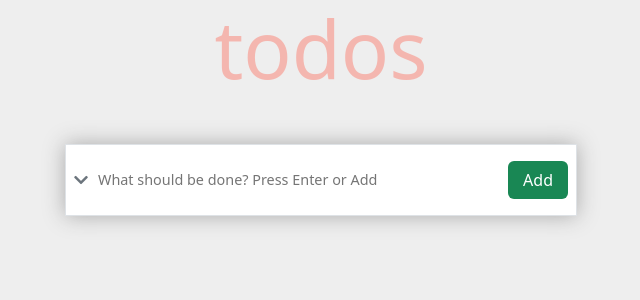
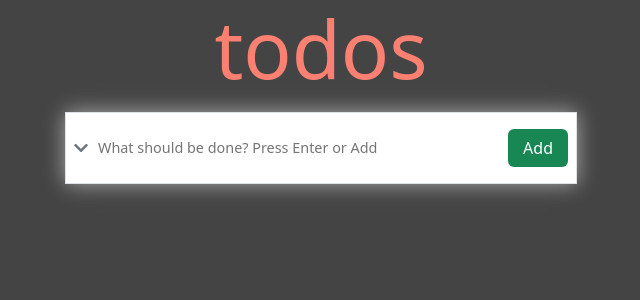
Before and after one commit to arman-ebrahimi/TodosApp, a React (Create React App) app: page / in a window 1280 px wide. Shown: the top 300 px of the page, without its empty margins (319-959 px from the left). Built offline with nearby package versions, Linux system fonts and the light colour scheme.

Commit message:
change some styles

```diff
--- a/src/App.css
+++ b/src/App.css
@@ -4,11 +4,10 @@
 
 .App {
   height: 100vh;
-  background-color: #eee;
+  background-color: #444;
 }
 .App h1 {
   color: salmon;
-  opacity: 0.5;
 }
 
 .todos {
--- a/src/App.js
+++ b/src/App.js
@@ -16,7 +16,7 @@ function App() {
 
   return (
     <div className="App">
-      <h1 className="display-1 mb-5 text-center">todos</h1>
+      <h1 className="display-1 mb-3 text-center">todos</h1>
       <Todos />
     </div>
   );
--- a/src/App.sass
+++ b/src/App.sass
@@ -9,10 +9,9 @@
   box-sizing: border-box
 .App
   height: 100vh
-  background-color: #eee
+  background-color: #444
   h1
     color: salmon
-    opacity: 0.5
 .todos
   width: 40%
   margin: 0 auto
--- a/src/Components/todoList.js
+++ b/src/Components/todoList.js
@@ -44,7 +44,9 @@ export const TodoList = ({list, showedList}) => {
                         <input type="text" className={`${editTodo.edit && editTodo.index === index ? "show-input" : "hide-input"} input`}
                                defaultValue={todo.text} onKeyUp={(e) => applyEdit(e, index)} />
                         <span className="text-todo">
-                            {showedList === "all" ? <span className={todo.completed ? "completed" : "active"} onClick={() => changeStatus(todo.id)}>&#10003;</span> : showedList === "active" ? <span className="fa fa-spinner pe-2"></span> : <span className="fa fa-check pe-2 text-secondary"></span>}
+                            {showedList === "all" ? <span className={todo.completed ? "completed" : "active"} onClick={() => changeStatus(todo.id)}>&#10003;</span>
+                                : showedList === "active" ? <span className="fa fa-spinner pe-2"></span>
+                                    : <span className="fa fa-check pe-2 text-secondary"></span>}
                             <span className={todo.completed ? "completedItem" : ""} onClick={(e) =>
                                 startEdit(e, index)}>{todo.text}<span className="tooltip-text">{todo.date}</span></span>
                         </span>
```
Also changed, not shown: 1 other file (tests, documents, lock files or other folders).
